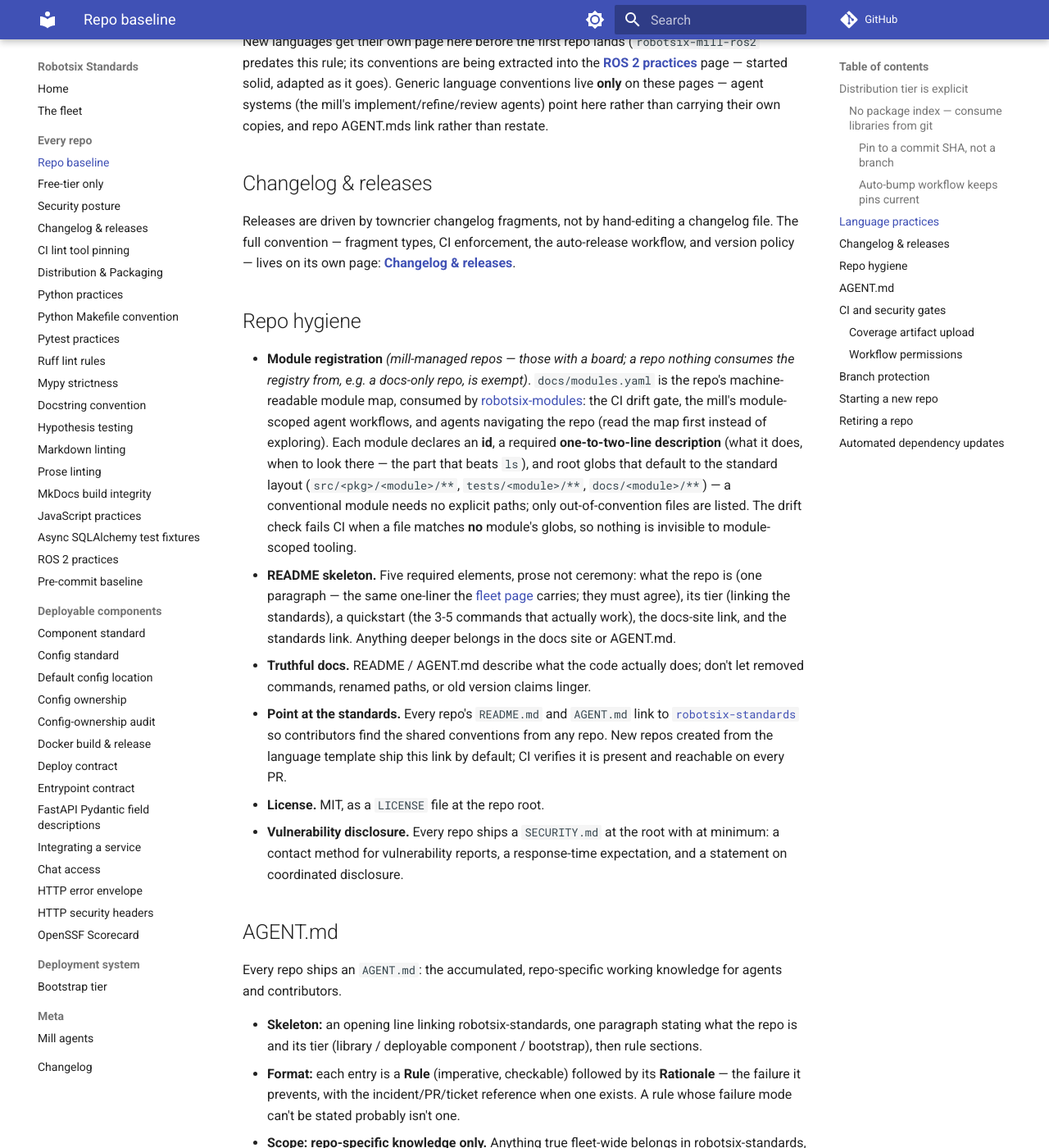
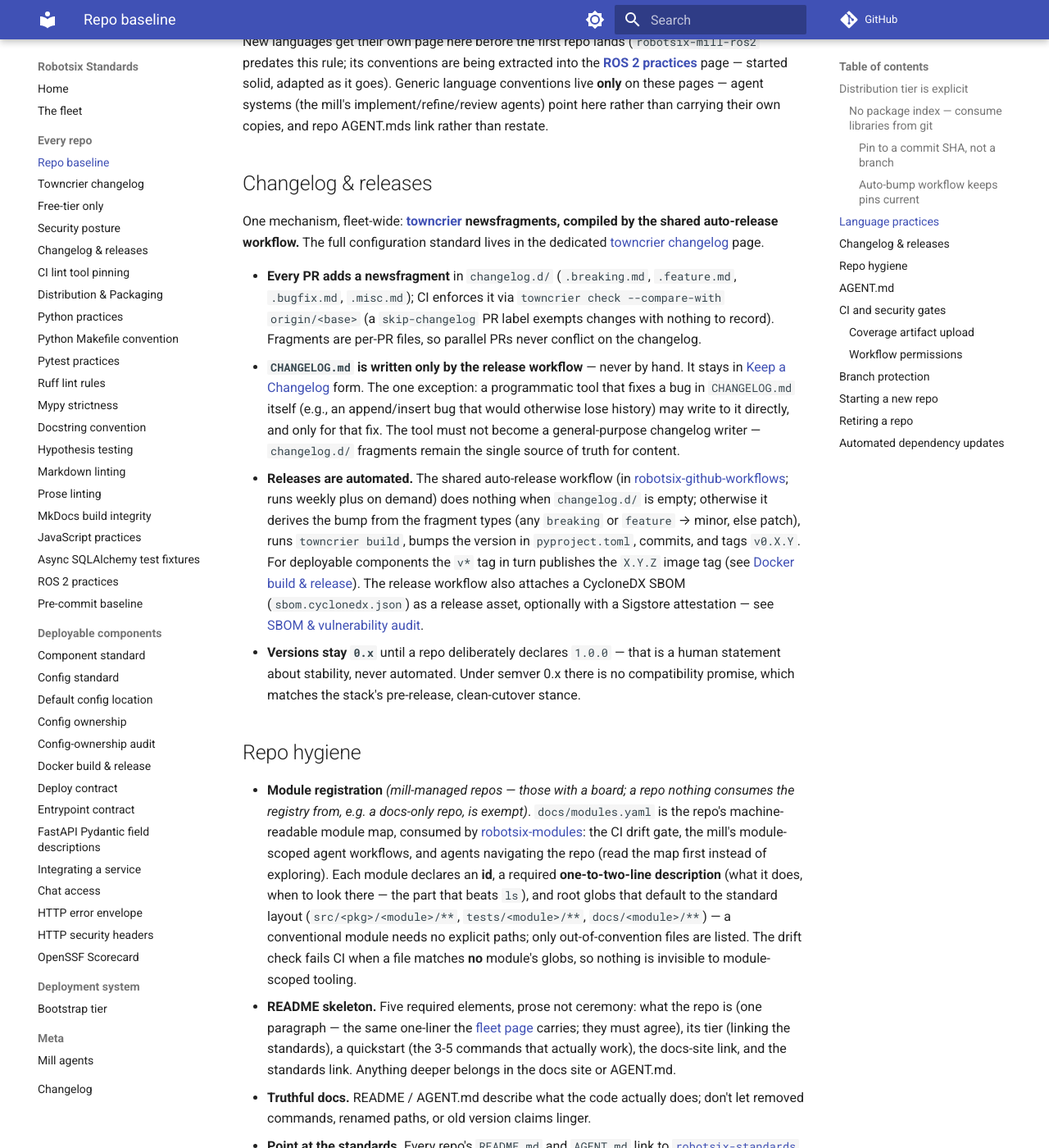
Before and after one commit to damien-robotsix/robotsix-standards, an MkDocs documentation site: the page built from docs/repo-baseline.md, in a window 1280 px wide and 1400 px high, scrolled down 1638 px. Shown: the whole window at 82% size. Built offline with MkDocs 1.6.1 and Material for MkDocs 9.7.7, drawn with Linux system fonts in a browser that asks for light colours; comment, search, counter and statistics services are not loaded.

Commit message:
mill: Standardize: adopt towncrier for changelog.d -> CHANGELOG.md fragment aggregation (20260731T134745Z-standardize-adopt-towncrier-for-changelo-e239) (#153)
* mill: Standardize: adopt towncrier for changelog.d -> CHANGELOG.md fragment aggregation (20260731T134745Z-standardize-adopt-towncrier-for-changelo-e239)

* ci: auto-fix markdownlint MD040 in docs/towncrier.md

---------

Co-authored-by: robotsix-mill <mill@robotsix.local>

```diff
--- a/docs/repo-baseline.md
+++ b/docs/repo-baseline.md
@@ -75,10 +75,38 @@ copies, and repo AGENT.mds link rather than restate.
 
 ## Changelog & releases
 
-Releases are driven by towncrier changelog fragments, not by hand-editing a
-changelog file. The full convention — fragment types, CI enforcement, the
-auto-release workflow, and version policy — lives on its own page:
-**[Changelog & releases](changelog-driven-releases.md)**.
+One mechanism, fleet-wide: **[towncrier](https://towncrier.readthedocs.io)
+newsfragments, compiled by the shared auto-release workflow.**
+The full configuration standard lives in the dedicated
+[towncrier changelog](towncrier.md) page.
+
+- **Every PR adds a newsfragment** in `changelog.d/` (`.breaking.md`,
+  `.feature.md`, `.bugfix.md`, `.misc.md`); CI enforces it via `towncrier
+  check --compare-with origin/<base>` (a `skip-changelog` PR label exempts
+  changes with nothing to record). Fragments are per-PR files, so parallel
+  PRs never conflict on the changelog.
+- **`CHANGELOG.md` is written only by the release workflow** — never by hand.
+  It stays in [Keep a Changelog](https://keepachangelog.com) form. The one
+  exception: a programmatic tool that fixes a bug in `CHANGELOG.md` itself
+  (e.g., an append/insert bug that would otherwise lose history) may write
+  to it directly, and only for that fix. The tool must not become a
+  general-purpose changelog writer — `changelog.d/` fragments remain the
+  single source of truth for content.
+- **Releases are automated.** The shared auto-release workflow (in
+  [robotsix-github-workflows](https://github.com/damien-robotsix/robotsix-github-workflows);
+  runs weekly plus on demand) does nothing when `changelog.d/` is empty;
+  otherwise it derives the bump from the fragment types (any `breaking` or
+  `feature` → minor, else patch), runs `towncrier build`, bumps the version in
+  `pyproject.toml`, commits, and tags `v0.X.Y`. For deployable components the
+  `v*` tag in turn publishes the `X.Y.Z` image tag (see
+  [Docker build & release](docker-standard.md)). The release workflow also
+  attaches a CycloneDX SBOM (`sbom.cyclonedx.json`) as a release asset,
+  optionally with a Sigstore attestation — see
+  [SBOM & vulnerability audit](security-posture.md#6-sbom-vulnerability-audit).
+- **Versions stay `0.x`** until a repo deliberately declares `1.0.0` — that is
+  a human statement about stability, never automated. Under semver 0.x there
+  is no compatibility promise, which matches the stack's pre-release,
+  clean-cutover stance.
 
 ## Repo hygiene
 
--- a/mkdocs.yml
+++ b/mkdocs.yml
@@ -64,6 +64,7 @@ nav:
   - The fleet: fleet.md
   - Every repo:
       - Repo baseline: repo-baseline.md
+      - Towncrier changelog: towncrier.md
       - Free-tier only: free-tier-only.md
       - Security posture: security-posture.md
       - Changelog & releases: changelog-driven-releases.md
```
Also changed, not shown: CHANGELOG.md (+3 -1 lines), README.md (+1 -0 lines), changelog.d/20260731T134745Z-standardize-adopt-towncrier-for-changelo-e239.misc.md (added, +1 -0 lines), docs/index.md (+3 -0 lines), docs/towncrier.md (added, +172 -0 lines).
